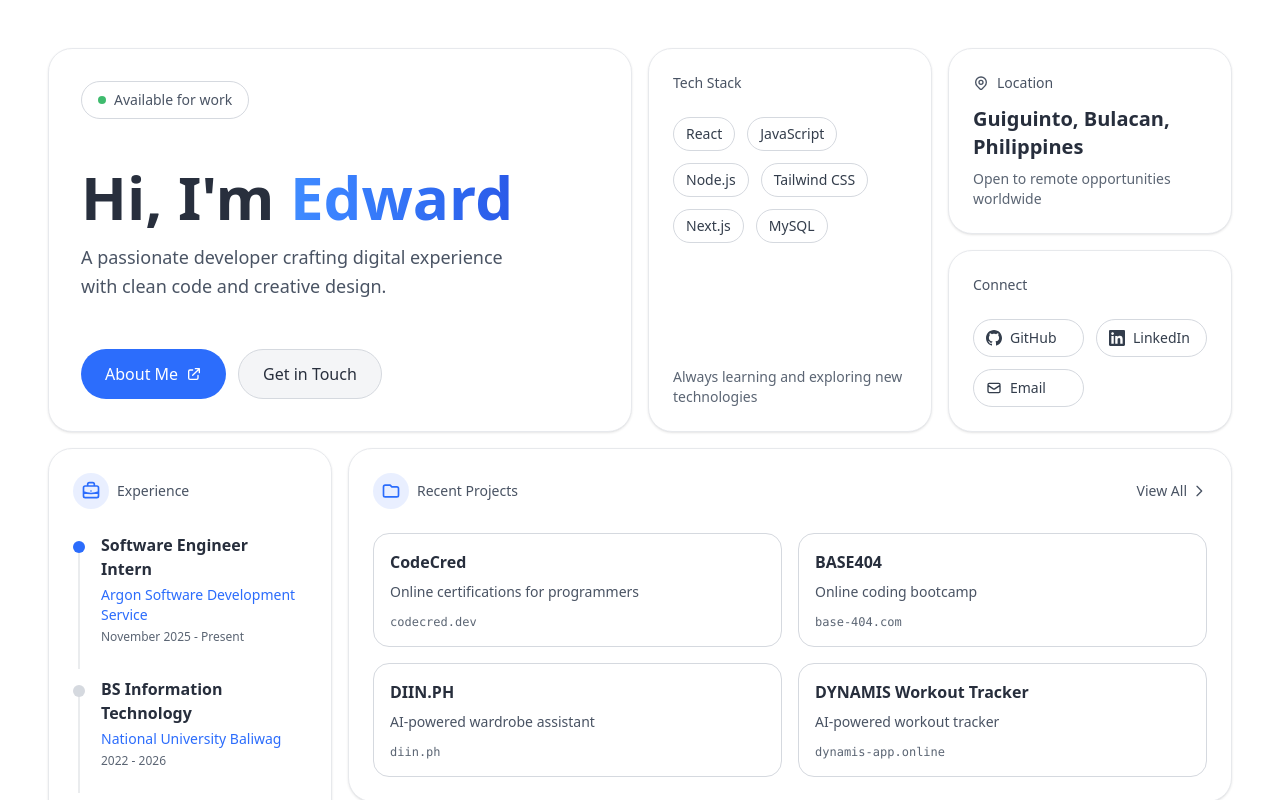
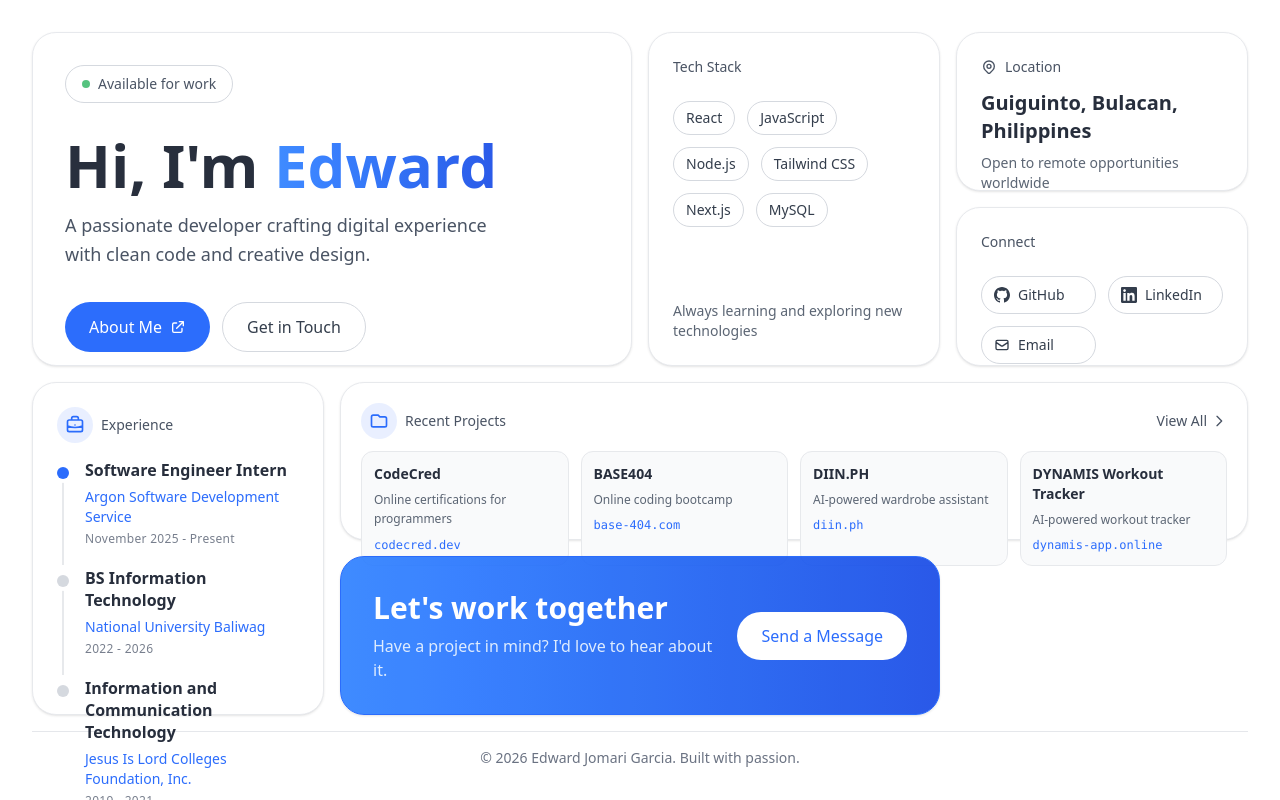
Before and after one commit to edwardjomari/web-portfolio, a React (Vite) app: page / in a window 1280 px wide. Shown: the top 800 px of the page. Built offline with nearby package versions, Linux system fonts and the light colour scheme.

Commit message:
Styling changes

```diff
--- a/src/App.jsx
+++ b/src/App.jsx
@@ -8,10 +8,10 @@ import CTACard from './components/CTACard';
 
 function App() {
   return (
-    <div className="min-h-screen bg-white text-gray-900 p-4 sm:p-6 md:p-8 lg:p-12">
-      <div className="max-w-7xl mx-auto">
+    <div className="min-h-screen lg:h-screen lg:max-h-screen lg:overflow-hidden bg-white text-gray-900 p-4 sm:p-6 md:p-8 lg:p-8">
+      <div className="max-w-7xl mx-auto lg:h-full lg:flex lg:flex-col">
 
-        <div className="grid grid-cols-1 sm:grid-cols-2 lg:grid-cols-4 gap-4 auto-rows-[minmax(180px,auto)]">
+        <div className="grid grid-cols-1 sm:grid-cols-2 lg:grid-cols-4 gap-4 auto-rows-[minmax(180px,auto)] lg:auto-rows-fr lg:flex-1 lg:min-h-0">
           <HeroCard />
           <TechStackCard />
           <LocationCard />
@@ -21,7 +21,7 @@ function App() {
           <CTACard />
         </div>
 
-        <footer className="mt-8 text-center text-gray-500 text-sm">
+        <footer className="mt-6 lg:mt-4 lg:flex-shrink-0 text-center text-gray-500 text-sm border-t border-gray-200 pt-6 lg:pt-4">
           <p>© 2026 Edward Jomari Garcia. Built with passion.</p>
         </footer>
       </div>
--- a/src/components/CTACard.jsx
+++ b/src/components/CTACard.jsx
@@ -1,7 +1,7 @@
 export default function CTACard() {
     return (
         <div className="col-span-1 sm:col-span-2 lg:col-span-2 bg-gradient-to-r from-blue-500 to-blue-700 rounded-3xl p-6 sm:p-8 border border-blue-600 flex flex-col sm:flex-row items-center justify-between gap-4 shadow-sm opacity-90 hover:opacity-100 transition-all ease-out duration-300 transform hover:-translate-y-0.5 hover:shadow-lg">
-            <div>
+            <div className="text-center sm:text-left">
                 <h3 className="text-2xl md:text-3xl font-bold mb-2 text-white">Let's work together</h3>
                 <p className="text-blue-100">Have a project in mind? I'd love to hear about it.</p>
             </div>
--- a/src/components/ExperienceCard.jsx
+++ b/src/components/ExperienceCard.jsx
@@ -20,7 +20,7 @@ export default function ExperienceCard() {
 
     return (
         <div className="col-span-1 sm:col-span-2 lg:col-span-1 lg:row-span-2 bg-white rounded-3xl p-6 border border-gray-200 flex flex-col shadow-sm opacity-90 hover:opacity-100 transition-all ease-out duration-300 transform hover:-translate-y-0.5 hover:shadow-lg">
-            <div className="flex items-center gap-2 text-gray-700 text-sm font-medium mb-6">
+            <div className="flex items-center gap-2 text-gray-700 text-sm font-medium mb-5 lg:mb-4">
                 <div className="bg-blue-600/10 p-2 rounded-full">
                     <svg className="w-5 h-5 text-blue-600" fill="none" stroke="currentColor" viewBox="0 0 24 24">
                         <path strokeLinecap="round" strokeLinejoin="round" strokeWidth={2} d="M21 13.255A23.931 23.931 0 0112 15c-3.183 0-6.22-.62-9-1.745M16 6V4a2 2 0 00-2-2h-4a2 2 0 00-2 2v2m4 6h.01M5 20h14a2 2 0 002-2V8a2 2 0 00-2-2H5a2 2 0 00-2 2v10a2 2 0 002 2z" />
@@ -29,22 +29,22 @@ export default function ExperienceCard() {
                 <span>Experience</span>
             </div>
 
-            <div className="block flex-1 pr-2 scrollbar-thin scrollbar-thumb-gray-300 scrollbar-track-transparent">
+            <div className="flex-1 pr-2">
                 {experiences.map((exp, index) => (
-                    <div key={index} className="relative flex gap-4 group pb-6 last:pb-0">
+                    <div key={index} className="relative flex gap-4 group pb-6 lg:pb-5 last:pb-0">
                         <div className="flex flex-col items-center relative">
                             {index !== experiences.length - 1 && (
-                                <div className="absolute w-px bg-gray-300 top-4 bottom-[-16px] left-1/2 -translate-x-1/2"></div>
+                                <div className="absolute w-0.5 bg-gray-200 top-4 bottom-[-20px] lg:bottom-[-18px] left-1/2 -translate-x-1/2"></div>
                             )}
-                            <div className={`w-3 h-3 rounded-full mt-2 relative z-10 transition-all duration-300 ${exp.current ? 'bg-blue-600' : 'bg-gray-300 group-hover:bg-blue-600'}`}></div>
+                            <div className={`w-3 h-3 rounded-full mt-2 relative z-10 transition-all duration-300 ring-4 ring-white ${exp.current ? 'bg-blue-600' : 'bg-gray-300 group-hover:bg-blue-600'}`}></div>
                         </div>
 
-                        <div className="flex-1 pb-2">
-                            <h3 className="text-gray-900 font-semibold text-base mb-1">
+                        <div className="flex-1">
+                            <h3 className="text-gray-900 font-semibold text-base leading-snug mb-1.5">
                                 {exp.title}
                             </h3>
                             <p className="text-blue-600 text-sm font-medium mb-1">{exp.company}</p>
-                            <p className="text-gray-600 text-xs font-medium">{exp.year}</p>
+                            <p className="text-gray-500 text-xs font-medium tracking-wide">{exp.year}</p>
                         </div>
                     </div>
                 ))}
--- a/src/components/HeroCard.jsx
+++ b/src/components/HeroCard.jsx
@@ -21,7 +21,7 @@ export default function HeroCard() {
                         <path strokeLinecap="round" strokeLinejoin="round" strokeWidth={2} d="M10 6H6a2 2 0 00-2 2v10a2 2 0 002 2h10a2 2 0 002-2v-4M14 4h6m0 0v6m0-6L10 14" />
                     </svg>
                 </button>
-                <button className="bg-gray-100 hover:bg-gray-200 text-gray-900 px-6 py-3 rounded-full transition-colors font-medium border border-gray-300">
+                <button className="bg-transparent hover:bg-blue-600 hover:text-white px-6 py-3 rounded-full transition-all duration-300 font-medium border border-gray-300 text-gray-800">
                     Get in Touch
                 </button>
             </div>
--- a/src/components/ProjectCard.jsx
+++ b/src/components/ProjectCard.jsx
@@ -23,8 +23,8 @@ export default function ProjectCard() {
     ];
 
     return (
-        <div className="col-span-1 sm:col-span-2 lg:col-span-3 bg-white rounded-3xl p-6 border border-gray-200 shadow-sm opacity-90 hover:opacity-100 transition-all ease-out duration-300 transform hover:-translate-y-0.5 hover:shadow-lg">
-            <div className="flex items-center justify-between mb-6">
+        <div className="col-span-1 sm:col-span-2 lg:col-span-3 bg-white rounded-3xl p-5 lg:p-5 border border-gray-200 shadow-sm opacity-90 hover:opacity-100 transition-all ease-out duration-300 transform hover:-translate-y-0.5 hover:shadow-lg flex flex-col">
+            <div className="flex items-center justify-between mb-4 lg:mb-3">
                 <div className="flex items-center gap-2 text-gray-700 text-sm font-medium">
                     <div className="bg-blue-600/10 p-2 rounded-full">
                         <svg className="w-5 h-5 text-blue-600" fill="none" stroke="currentColor" viewBox="0 0 24 24">
@@ -41,19 +41,19 @@ export default function ProjectCard() {
                 </button>
             </div>
 
-            <div className="grid grid-cols-1 md:grid-cols-2 gap-4">
+            <div className="grid grid-cols-1 md:grid-cols-2 lg:grid-cols-4 gap-3 flex-1">
                 {projects.map((project, index) => (
                     <div
                         key={index}
-                        className="bg-transparent rounded-2xl p-4 border border-gray-300 hover:bg-blue-600 hover:border-blue-600 transition-all duration-300 cursor-pointer group"
+                        className="bg-gray-50 rounded-xl p-4 lg:p-3 border border-gray-200 hover:bg-blue-600 hover:border-blue-600 transition-all duration-300 cursor-pointer group"
                     >
-                        <h3 className="text-gray-900 font-semibold text-base mb-2 group-hover:text-white transition-colors duration-300">
+                        <h3 className="text-gray-900 font-semibold text-sm mb-1.5 group-hover:text-white transition-colors duration-300">
                             {project.name}
                         </h3>
-                        <p className="text-gray-700 text-sm font-medium mb-3 group-hover:text-white transition-colors duration-300">
+                        <p className="text-gray-600 text-xs font-medium mb-2 group-hover:text-white/90 transition-colors duration-300 leading-relaxed">
                             {project.description}
                         </p>
-                        <p className="text-gray-600 text-xs font-mono font-medium group-hover:text-blue-100 transition-colors duration-300">
+                        <p className="text-blue-600 text-xs font-mono font-medium group-hover:text-blue-100 transition-colors duration-300">
                             {project.url}
                         </p>
                     </div>
```
